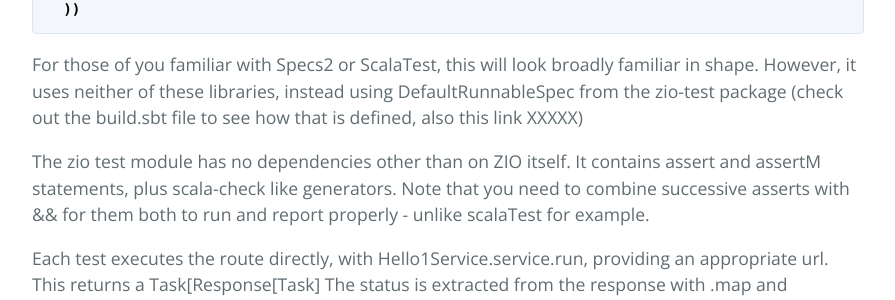
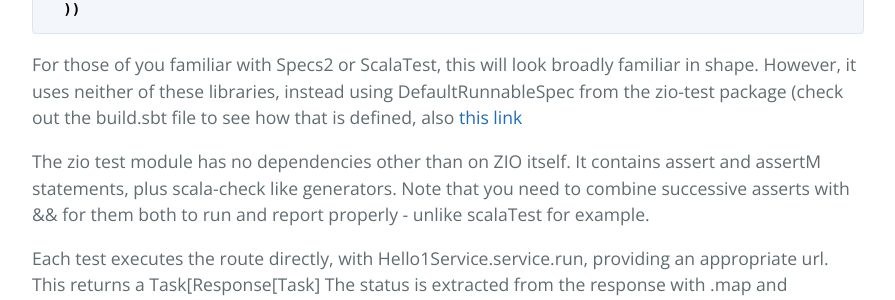
Before and after one commit to TimPigden/TimPigden.github.io, a Jekyll site: the page built from _pages/zio-http4s/zio-http4s-part1.md, in a window 1280 px wide and 900 px high, scrolled down 3141 px. Shown: the part 208-508 px from the top of the window, without its empty margins (192-1087 px from the left). Built offline with Jekyll 4.4.1, drawn with Linux system fonts in a browser that asks for light colours; some of the changed text lies outside the part shown.

Commit message:
fix typos missing link

````diff
--- a/_pages/zio-http4s/zio-http4s-part1.md
+++ b/_pages/zio-http4s/zio-http4s-part1.md
@@ -76,7 +76,7 @@
 
 In this case App is the ZIO App which provides access to the ZIO runtime. The run method runs the server, with fold return 1 in the event of an error and 0 for normal termination.
 
-To construct BlazeSErverBuilder[Task] we need an in-scope ConcurrentEffect. This is provided by the ZIO runtime - which is simply and effectful call to get the ZIO runtime object from the environment.
+To construct BlazeServerBuilder[Task] we need an in-scope ConcurrentEffect. This is provided by the ZIO runtime - which is simply and effectful call to get the ZIO runtime object from the environment.
 Note, within the BlazeServerBuilder we are binding to localhost:8080
 
 The .withHttpApp(Hello1Service.service) is defining the service we run.
@@ -125,7 +125,7 @@
 ```
 
 For those of you familiar with Specs2 or ScalaTest, this will look broadly familiar in shape. However, it uses neither of these libraries, instead using
-DefaultRunnableSpec from the zio-test package (check out the build.sbt file to see how that is defined, also this link XXXXX)
+DefaultRunnableSpec from the zio-test package (check out the build.sbt file to see how that is defined, also [this link](https://github.com/zio/zio/blob/master/docs/usecases/testing.md)
 
 The zio test module has no dependencies other than on ZIO itself. It contains assert and assertM statements, plus scala-check like generators.
 Note that you need to combine successive asserts with && for them both to run and report properly - unlike scalaTest for example.
````
